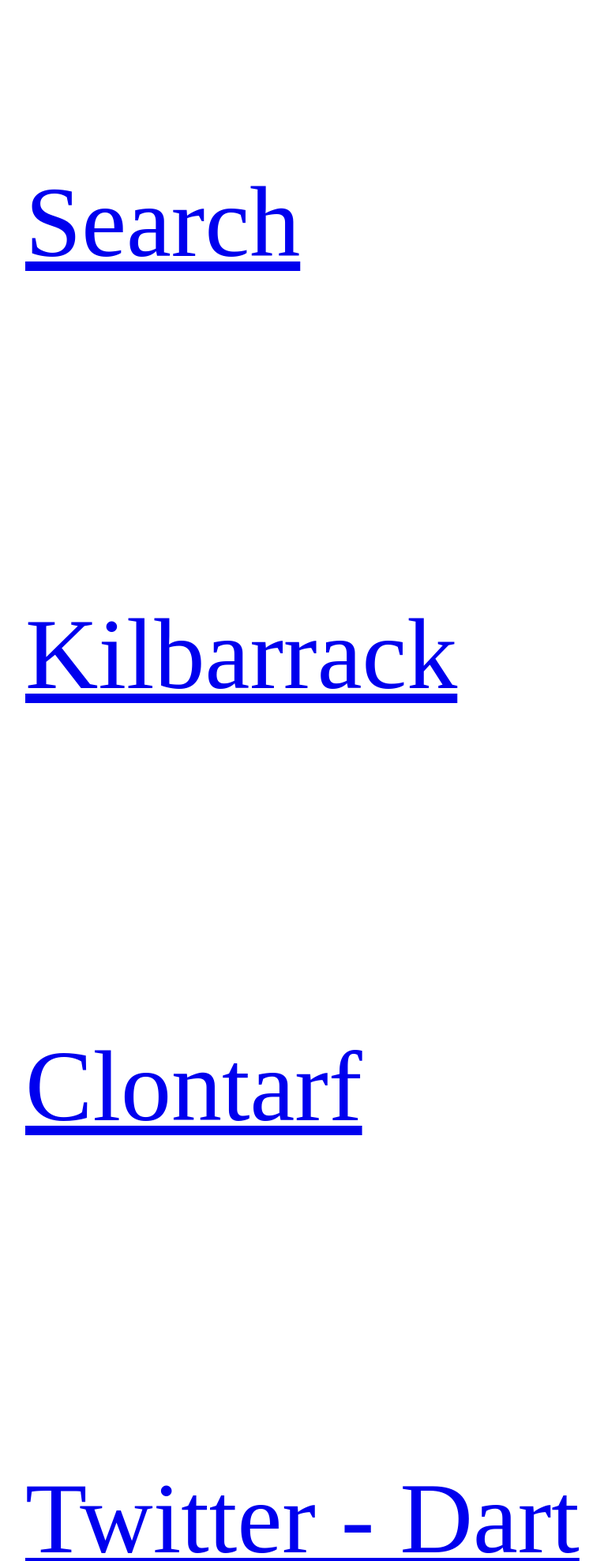
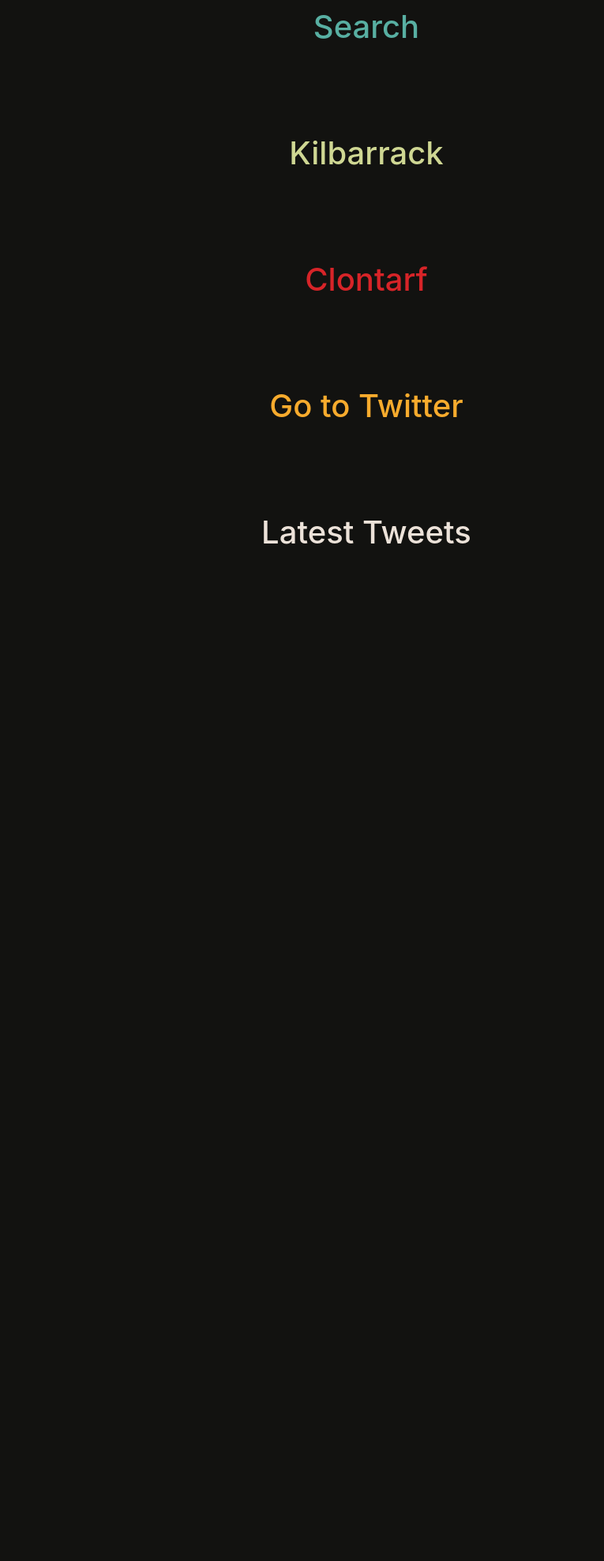
Before and after one commit to sebadasta/django-TrainApp, a Django app: page / in a window 1280 px wide. Shown: the top 1976 px of the page at 79% size, without its empty margins (176-941 px from the left). After the commit the page ends 689 px from the top, so only its background shows below. Run offline with Django 3.2, Linux system fonts and the light colour scheme.

Commit message:
New HTML look

```diff
--- a/trainapp/scheduler.py
+++ b/trainapp/scheduler.py
@@ -7,10 +7,10 @@
 #def timed_job():
  #   print('This job is run every one minutes.')
 
-@sched.scheduled_job('cron',id="job_1", day_of_week='mon-fri', hour='8-23', minute='0/15')
+@sched.scheduled_job('cron',id="job_1", day_of_week='mon-fri', hour='8-23', minute='0,29')
 def scheduled_job():
   checkDartIssues()
-  print('This job is run on 0/15 8-23 * * 1-5')
+  print('This job is run on 0,29 8-23 * * 1-5')
 
 
 #sched.start()
--- a/trainapp/templates/index.html
+++ b/trainapp/templates/index.html
@@ -1,23 +1,67 @@
+<!DOCTYPE html>
+<html lang="en">
+<head>
+  <title>Tran App | Seba</title>
+  <meta charset="utf-8">
+  <meta name="viewport" content="width=device-width, initial-scale=1">
+  <link rel="stylesheet" href="https://cdn.jsdelivr.net/npm/bootstrap@4.6.1/dist/css/bootstrap.min.css">
+  <script src="https://cdn.jsdelivr.net/npm/jquery@3.5.1/dist/jquery.slim.min.js"></script>
+  <script src="https://cdn.jsdelivr.net/npm/popper.js@1.16.1/dist/umd/popper.min.js"></script>
+  <script src="https://cdn.jsdelivr.net/npm/bootstrap@4.6.1/dist/js/bootstrap.bundle.min.js"></script>
+</head>
+<body>
 
-<div style="display: flex;">
-    <a style="padding:200px;font-size:10vw;" href="/search">Search</a>
+  <style>
+a:link {
+  color: #cfd793;
+  background-color: transparent;
+  text-decoration: none;
+}
+
+a:visited {
+  color: pink;
+  background-color: transparent;
+  text-decoration: none;
+}
+
+a:hover {
+  background-color: transparent;
+  text-decoration: underline;
+}
+
+a:active {
+  color: yellow;
+  background-color: transparent;
+  text-decoration: underline;
+}
+</style>
+
+ <div class="container-fluid text-center" style="height: 100vh;">
+
+    <div class="row" style="height: 20%;background-color: #121210;">
+      <div class="col-lg" style="padding:10px;"><a style="text-decoration:none;color:#58afa2" href="/search"><h1>Search</h1></a></div>
+       </div>
+
+         <div class="row" style="height: 20%;background-color: #121210;">
+      <div class="col-lg "style="padding:10px;"><a style="text-decoration:none;" href="/stationInfo?station=KBRCK"><h1>Kilbarrack</h1></a></div>
+             </div>
+
+        <div class="row" style="height: 20%;background-color: #121210;">
+      <div class="col-lg"style="padding:10px;"><a style="text-decoration:none;color:#d72428" href="/stationInfo?station=CTARF"><h1>Clontarf</h1></a></div>
+             </div>
+
+        <div class="row" style="height: 20%;background-color: #121210;">
+      <div class="col-lg" style="padding:10px;"><a style="text-decoration:none;color:#f7ab2d" href="https://mobile.twitter.com/IrishRail"><h1>Go to Twitter</h1></a></div>
+    </div>
+
+            <div class="row" style="height: 20%;background-color: #121210;">
+      <div class="col-lg" style="padding:10px;"><a style="text-decoration:none;color:#ece2d9;" href="/tw_feed"><h1>Latest Tweets</h1></a></div>
     </div>
 
 
 
-<div style="display: flex;">
-    <a style="padding:200px;font-size:10vw;" href="/stationInfo?station=KBRCK">Kilbarrack</a>
-    </div>
+  </div>
 
 
-<div style="display: flex;">
-  <a style="padding:200px;font-size:10vw;" href="/stationInfo?station=CTARF">Clontarf</a>
-  </div>
-
-<div style="display: flex;">
-  <a style="padding:200px;font-size:10vw;" href="https://mobile.twitter.com/IrishRail">Twitter - Dart</a>
-  </div>
-
-<div style="display: flex;">
-  <a style="padding:200px;font-size:10vw;" href="/tw_feed">Twitter - RSS</a>
-  </div>
+</body>
+</html>
```
